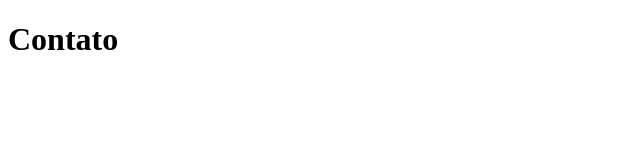
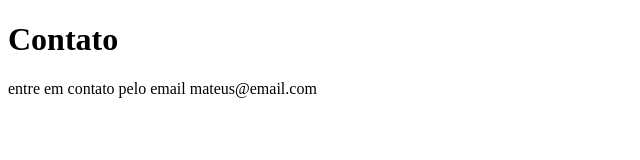
Before and after one commit to mateus1988/sistema.de.cadastro, a plain HTML site: page contato.html in a window 1280 px wide. Shown: the whole page, without its empty margins (0-640 px from the left). Drawn offline with Linux system fonts and the light colour scheme.

Commit message:
adicionando o emaisl de contato

```diff
--- a/contato.html
+++ b/contato.html
@@ -8,5 +8,6 @@
 </head>
 <body>
     <h1>Contato</h1>
+    <p>entre em contato pelo email mateus@email.com</p>
 </body>
 </html>
```
